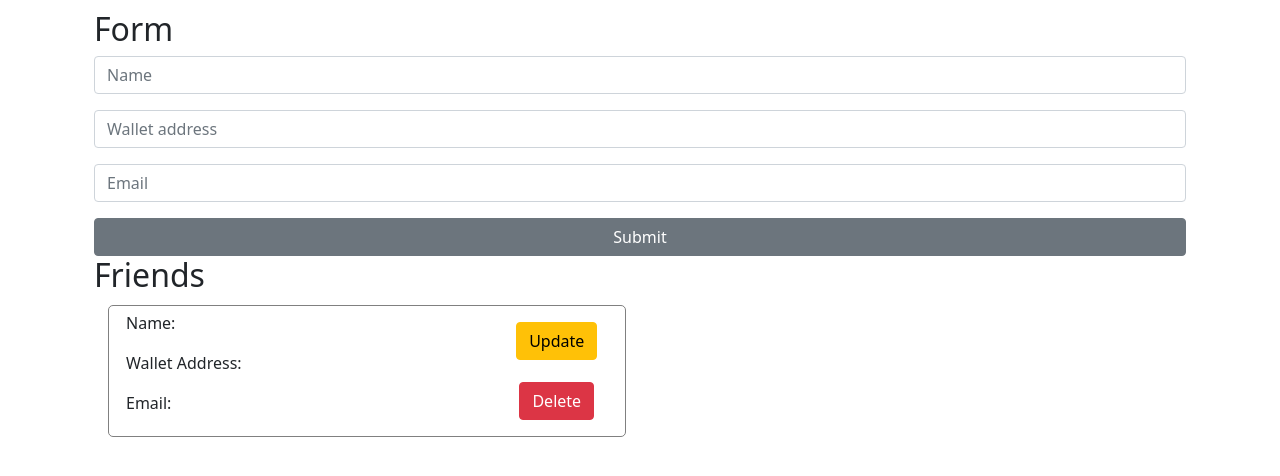
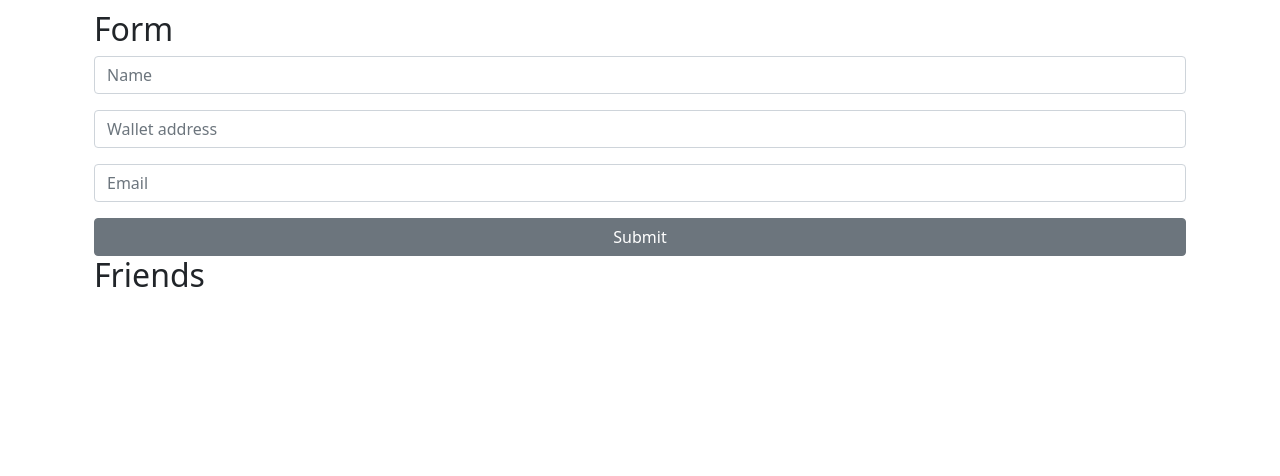
Before and after one commit to huutruong2304/wallet, a React (Create React App) app: page / in a window 1280 px wide. Shown: the top 476 px of the page. Built offline with nearby package versions, Linux system fonts and the light colour scheme.

Commit message:
Feat: handle adding a new friend

```diff
--- a/src/App.js
+++ b/src/App.js
@@ -11,6 +11,30 @@ const DEFAULT_USER = {
 };
 
 function App() {
+  const [currentUser, setCurrentUser] = useState({ ...DEFAULT_USER });
+  const [friendList, setFriendList] = useState([]);
+
+  const handleChangeCurrentUser = (event) => {
+    const keyName = event.target.name;
+    const keyValue = event.target.value;
+    setCurrentUser((prev) => ({
+      ...prev,
+      [keyName]: keyValue,
+    }));
+    console.log(event.target.name);
+  };
+
+  const handleAddFriend = (e) => {
+    e.preventDefault();
+    const newFriend = {
+      ...currentUser,
+      key: new Date().getTime(),
+    };
+    setFriendList((prev) => [...prev, newFriend]);
+    // Clear friend info added
+    setCurrentUser({ ...DEFAULT_USER });
+  };
+
   return (
     <div className="App">
       <Container>
@@ -20,15 +44,23 @@ function App() {
           </Row>
           <Form>
             <FormGroup>
-              <Input name="name" placeholder="Name" type="text" />
+              <Input name="name" placeholder="Name" type="text" onChange={handleChangeCurrentUser} value={currentUser.name} />
             </FormGroup>
             <FormGroup>
-              <Input name="walletAddress" placeholder="Wallet address" type="text" />
+              <Input
+                name="walletAddress"
+                placeholder="Wallet address"
+                type="text"
+                onChange={handleChangeCurrentUser}
+                value={currentUser.walletAddress}
+              />
             </FormGroup>
             <FormGroup>
-              <Input name="email" placeholder="Email" type="email" />
+              <Input name="email" placeholder="Email" type="email" onChange={handleChangeCurrentUser} value={currentUser.email} />
             </FormGroup>
-            <Button className="submit-btn">Submit</Button>
+            <Button className="submit-btn" onClick={handleAddFriend}>
+              Submit
+            </Button>
           </Form>
         </Container>
 
@@ -38,7 +70,9 @@ function App() {
           </Row>
           <Container>
             <Row>
-              <FriendCard />
+              {friendList.map((friend) => (
+                <FriendCard key={friend.id} {...friend} />
+              ))}
             </Row>
           </Container>
         </Container>
```
